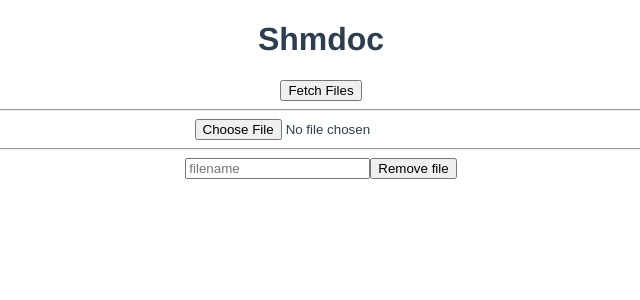
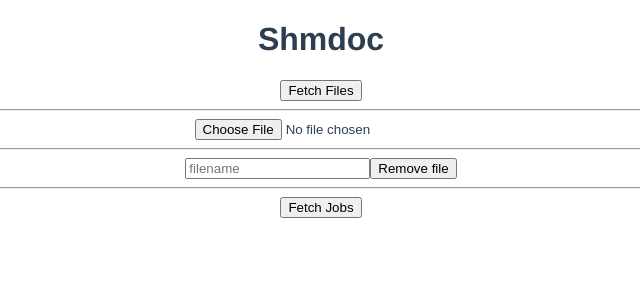
Before and after one commit to shmdoc/frontend-shmdoc-osoc-poc, a Vue app: page / in a window 1280 px wide. Shown: the top 300 px of the page, without its empty margins (319-959 px from the left). Built offline with nearby package versions, Linux system fonts and the light colour scheme.

Commit message:
created JobList

```diff
--- /dev/null
+++ b/src/components/JobList.vue
@@ -0,0 +1,26 @@
+<template>
+  <div>
+    <button v-on:click="fetch_jobs">Fetch Jobs</button>
+    <h4 v-for="job in jobs" v-bind:key='job'>{{job}}</h4>
+  </div>
+</template>
+
+<script>
+  export default {
+    data() {
+      return {
+        jobs: [],
+      }
+    },
+    methods: {
+      fetch_file_names() {
+        fetch('/schema-analysis-jobs')
+          .then(response => {
+            return response.json()
+          })
+          .then(json => console.log(json))
+          .catch(error => console.log(error))
+      }
+    }
+  }
+</script>
--- a/src/views/Home.vue
+++ b/src/views/Home.vue
@@ -6,6 +6,8 @@
     <FileUploader/>
     <hr/>
     <FileDeleter/>
+    <hr/>
+    <JobList/>
 	</div>
 </template>
 
@@ -13,11 +15,13 @@
 import FileList from '@/components/FileList.vue'
 import FileUploader from '@/components/FileUploader.vue'
 import FileDeleter from '@/components/FileDeleter.vue'
+import JobList from '@/components/JobList.vue'
 export default {
 	components: {
     FileList,
     FileUploader,
-    FileDeleter
+    FileDeleter,
+    JobList
 	}
 }
 </script>
```
